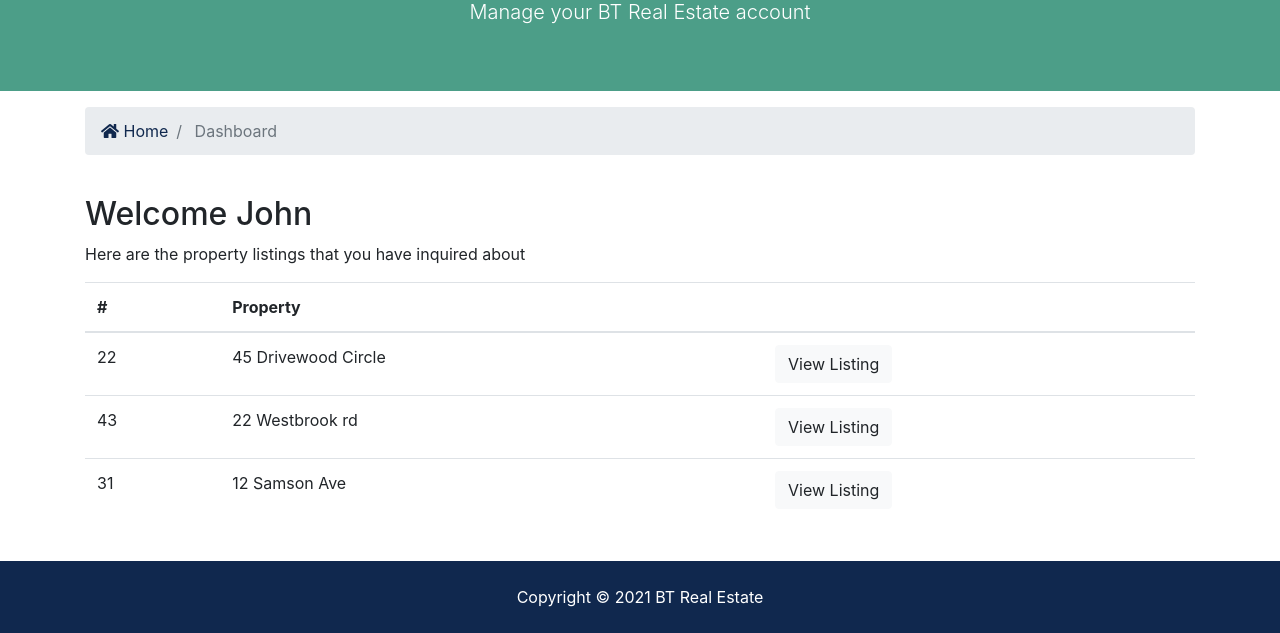
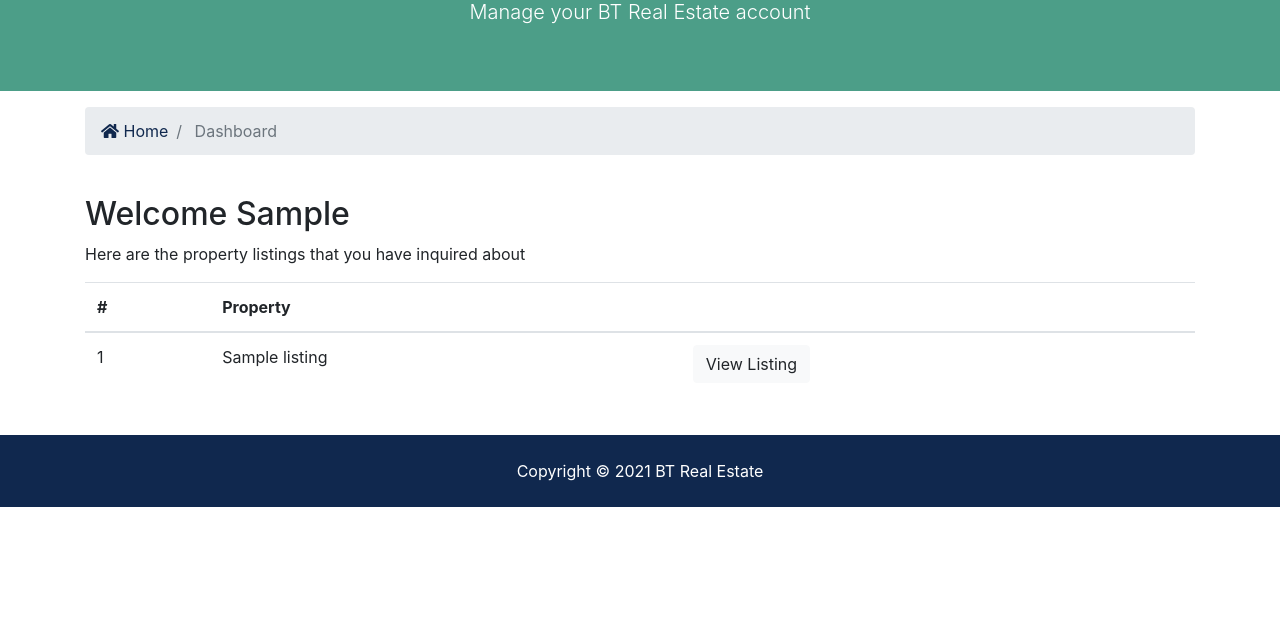
Before and after one commit to AndreyKosinskiy/firstIn2021, a Django app: template templates/accounts/dashboard.html in a window 1280 px wide. Shown: the part 254-887 px from the top of the page. After the commit the page ends 761 px from the top, so only its background shows below. Run offline with Django 3.2, Linux system fonts and the light colour scheme; a user stored in the database is signed in; tables that the repository leaves empty hold one stand-in row (values such as "Sample post"); the template is opened without the code that fills it: most values are stand-ins (such as "Sample title", 1, 10 or a date in 2020); some libraries are stand-ins or nearby versions.

Commit message:
add dynamic table for dashboard

```diff
--- a/templates/accounts/dashboard.html
+++ b/templates/accounts/dashboard.html
@@ -32,7 +32,8 @@
     <div class="container">
       <div class="row">
         <div class="col-md-12">
-          <h2>Welcome John</h2>
+          <h2>Welcome {{ user.first_name }}</h2>
+          {% if inquiries %}
           <p>Here are the property listings that you have inquired about</p>
           <table class="table">
             <thead>
@@ -43,29 +44,20 @@
               </tr>
             </thead>
             <tbody>
-              <tr>
-                <td>22</td>
-                <td>45 Drivewood Circle</td>
+            {% for inquiry in inquiries  %}
+            <tr>
+                <td>{{ inquiry.id }}</td>
+                <td>{{ inquiry.listing }}</td>
                 <td>
-                  <a class="btn btn-light" href="#">View Listing</a>
+                  <a class="btn btn-light" href="{% url 'listing' inquiry.listing_id %}">View Listing</a>
                 </td>
               </tr>
-              <tr>
-                <td>43</td>
-                <td>22 Westbrook rd</td>
-                <td>
-                  <a class="btn btn-light" href="#">View Listing</a>
-                </td>
-              </tr>
-              <tr>
-                <td>31</td>
-                <td>12 Samson Ave</td>
-                <td>
-                  <a class="btn btn-light" href="#">View Listing</a>
-                </td>
-              </tr>
+            {% endfor %}
             </tbody>
           </table>
+          {% else %}
+          <p>You don`t have inquiries</p>
+          {% endif %}
         </div>
       </div>
     </div>
```
Also changed, not shown: accounts/views.py (+11 -4 lines).
